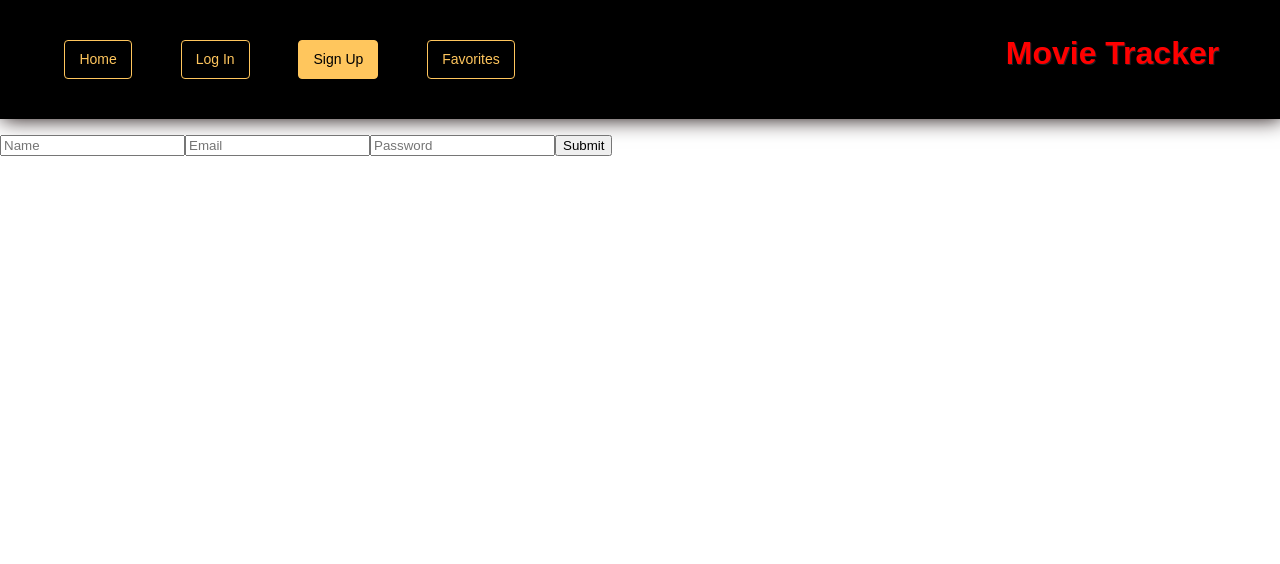
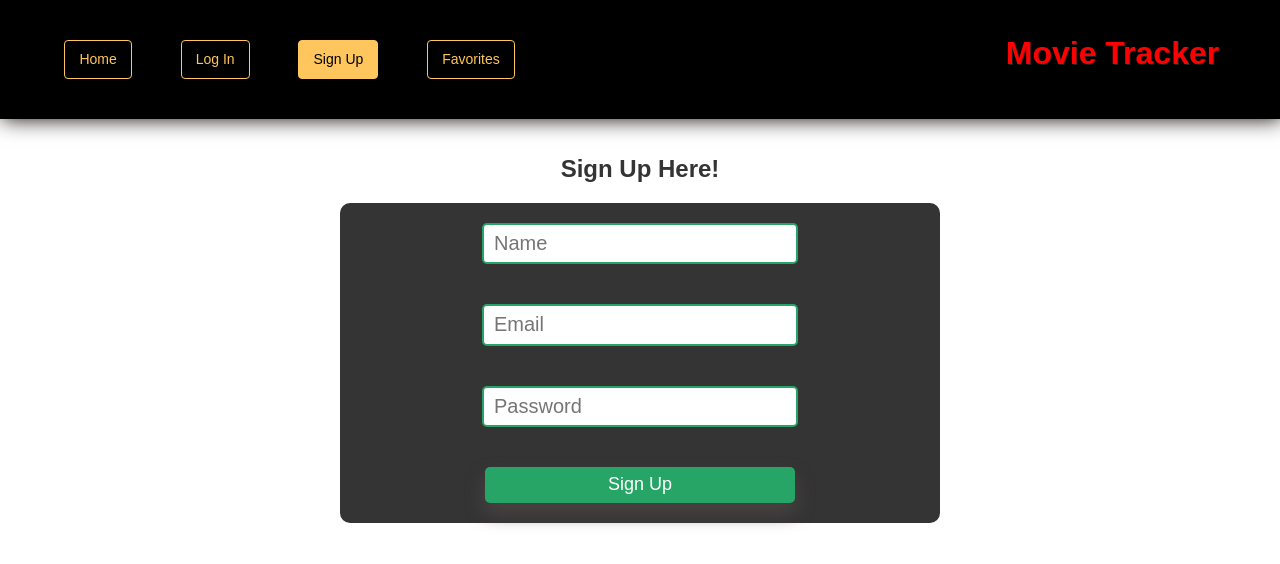
Before and after one commit to tonyr729/movie-tracker, a React (Create React App) app: page /signup in a window 1280 px wide. Shown: the top 564 px of the page. Built offline with nearby package versions, Linux system fonts and the light colour scheme; no server answers.

Commit message:
Add styling for signup component

```diff
--- a/src/Components/Stateful/Signup/Signup.css
+++ b/src/Components/Stateful/Signup/Signup.css
@@ -0,0 +1,51 @@
+.signup-container {
+  width: 100vw;
+  display: flex;
+  justify-content: center;
+  align-items: center;
+  flex-direction: column;
+}
+
+.signup {
+  display: flex;
+  flex-direction: column;
+  justify-content: center;
+  align-items: center;
+  background-color: #353434;
+  height: 320px;
+  width: 600px;
+  border-radius: 10px;
+}
+
+.signup-input {
+  height: 38px;
+  width: 300px;
+  margin: 20px 8px;
+  border: solid 2px #26a566;
+  border-radius: 5px;
+  padding-left: 10px;
+  font-size: 20px;
+}
+
+.signup-button {
+  margin: 20px 0;
+  width: 310px;
+  height: 38px;
+  font-size: 18px;
+  background-color: #26a566;
+  color: white;
+  border-radius: 5px;
+  transition: 0.3s;
+  box-shadow: 0 10px 18px rgb(73, 68, 68);
+  border: none;
+  outline: none;
+}
+
+.signup-button:hover {
+  cursor: pointer;
+  box-shadow: 0 6px 18px #777;
+}
+
+h2 {
+  color: #353434;
+}
--- a/src/Components/Stateful/Signup/Signup.js
+++ b/src/Components/Stateful/Signup/Signup.js
@@ -1,6 +1,6 @@
 import React, { Component } from 'react';
 import {signUp} from './../../../Helpers/apiCalls';
-// import { connect } from ''
+import './Signup.css';
 
 class Signup extends Component {
   constructor() {
@@ -48,12 +48,14 @@ class Signup extends Component {
 
   render() {
     return (
-      <div>
-        <form onSubmit={this.handleSubmit}>
-          <input type="text" placeholder='Name' name='name' value={this.state.name} onChange={this.handleSignup}/>
-          <input type="text" placeholder='Email' name='email' value={this.state.email} onChange={this.handleSignup}/>
-          <input type="text" placeholder='Password' name='password' value={this.state.password} onChange={this.handleSignup}/>
-          <button>Submit</button>
+      <div className='signup-container'>
+        <h2>Sign Up Here!</h2>
+        <form onSubmit={this.handleSubmit}
+          className='signup'>
+          <input className='signup-input'type="text" placeholder='Name' name='name' value={this.state.name} onChange={this.handleSignup}/>
+          <input className='signup-input'type="text" placeholder='Email' name='email' value={this.state.email} onChange={this.handleSignup}/>
+          <input className='signup-input'type="text" placeholder='Password' name='password' value={this.state.password} onChange={this.handleSignup}/>
+          <button className='signup-button'>Sign Up</button>
         </form>
         <h2>{this.state.status}</h2>
       </div>
```
